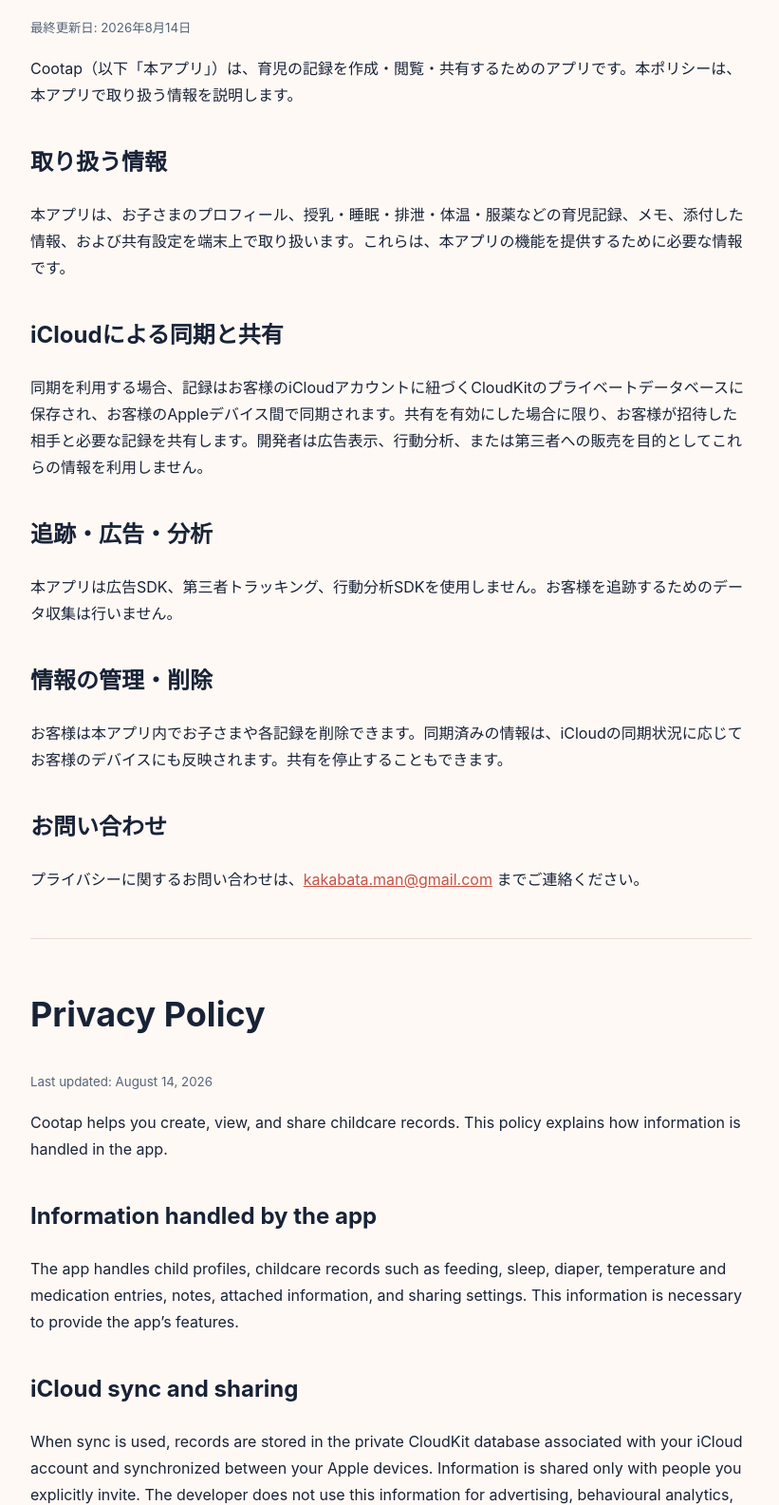
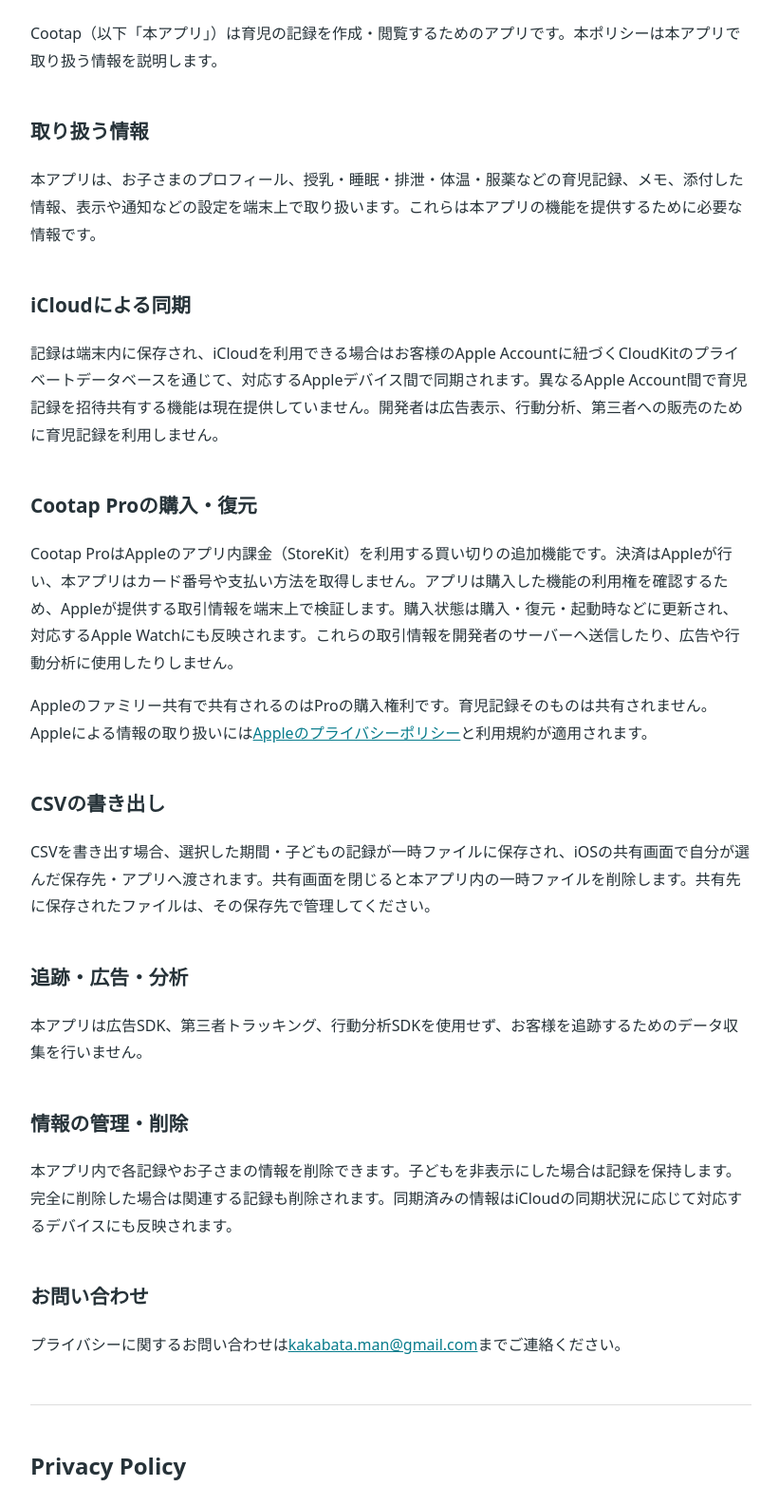
Before and after one commit to YuukiKawabata/cootap-pages, a plain HTML site: page privacy.html in a window 1280 px wide. Shown: the part 181-1766 px from the top of the page at 95% size, without its empty margins (228-1049 px from the left). Drawn offline with Linux system fonts and the light colour scheme.

Commit message:
Update Cootap privacy policy for Pro purchases and CSV export

```diff
--- a/privacy.html
+++ b/privacy.html
@@ -2,39 +2,51 @@
 <html lang="ja">
 <head>
   <meta charset="utf-8">
-    <meta name="viewport" content="width=device-width, initial-scale=1">
-    <title>Cootap プライバシーポリシー</title>
-    <style>body{max-width:760px;margin:auto;padding:40px 24px;color:#182337;background:#fff9f5;font:16px/1.75 -apple-system,BlinkMacSystemFont,"Hiragino Sans","Yu Gothic",sans-serif}a{color:#c55446}h1{font-size:36px}h2{margin-top:36px}small,footer{color:#56657a}hr{border:0;border-top:1px solid #eadbd4;margin:48px 0}</style>
+  <meta name="viewport" content="width=device-width,initial-scale=1">
+  <title>Cootap プライバシーポリシー / Privacy Policy</title>
+  <style>body{max-width:760px;margin:0 auto;padding:28px;font-family:system-ui,sans-serif;line-height:1.8;color:#263238}h1{line-height:1.3}h2{margin-top:2em;font-size:1.3em}a{color:#087c8c}hr{border:0;border-top:1px solid #ddd;margin:3em 0}footer{color:#667;text-align:center;margin-top:3em}</style>
 </head>
 <body>
   <p><a href="index.html">← Cootap</a></p>
   <h1>プライバシーポリシー</h1>
-    <p><small>最終更新日: 2026年8月14日</small></p>
-    <p>Cootap（以下「本アプリ」）は、育児の記録を作成・閲覧・共有するためのアプリです。本ポリシーは、本アプリで取り扱う情報を説明します。</p>
+  <p>最終更新日: 2026年10月2日</p>
+  <p>Cootap（以下「本アプリ」）は育児の記録を作成・閲覧するためのアプリです。本ポリシーは本アプリで取り扱う情報を説明します。</p>
   <h2>取り扱う情報</h2>
-    <p>本アプリは、お子さまのプロフィール、授乳・睡眠・排泄・体温・服薬などの育児記録、メモ、添付した情報、および共有設定を端末上で取り扱います。これらは、本アプリの機能を提供するために必要な情報です。</p>
-    <h2>iCloudによる同期と共有</h2>
-    <p>同期を利用する場合、記録はお客様のiCloudアカウントに紐づくCloudKitのプライベートデータベースに保存され、お客様のAppleデバイス間で同期されます。共有を有効にした場合に限り、お客様が招待した相手と必要な記録を共有します。開発者は広告表示、行動分析、または第三者への販売を目的としてこれらの情報を利用しません。</p>
+  <p>本アプリは、お子さまのプロフィール、授乳・睡眠・排泄・体温・服薬などの育児記録、メモ、添付した情報、表示や通知などの設定を端末上で取り扱います。これらは本アプリの機能を提供するために必要な情報です。</p>
+  <h2>iCloudによる同期</h2>
+  <p>記録は端末内に保存され、iCloudを利用できる場合はお客様のApple Accountに紐づくCloudKitのプライベートデータベースを通じて、対応するAppleデバイス間で同期されます。異なるApple Account間で育児記録を招待共有する機能は現在提供していません。開発者は広告表示、行動分析、第三者への販売のために育児記録を利用しません。</p>
+  <h2>Cootap Proの購入・復元</h2>
+  <p>Cootap ProはAppleのアプリ内課金（StoreKit）を利用する買い切りの追加機能です。決済はAppleが行い、本アプリはカード番号や支払い方法を取得しません。アプリは購入した機能の利用権を確認するため、Appleが提供する取引情報を端末上で検証します。購入状態は購入・復元・起動時などに更新され、対応するApple Watchにも反映されます。これらの取引情報を開発者のサーバーへ送信したり、広告や行動分析に使用したりしません。</p>
+  <p>Appleのファミリー共有で共有されるのはProの購入権利です。育児記録そのものは共有されません。Appleによる情報の取り扱いには<a href="https://www.apple.com/legal/privacy/">Appleのプライバシーポリシー</a>と利用規約が適用されます。</p>
+  <h2>CSVの書き出し</h2>
+  <p>CSVを書き出す場合、選択した期間・子どもの記録が一時ファイルに保存され、iOSの共有画面で自分が選んだ保存先・アプリへ渡されます。共有画面を閉じると本アプリ内の一時ファイルを削除します。共有先に保存されたファイルは、その保存先で管理してください。</p>
   <h2>追跡・広告・分析</h2>
-    <p>本アプリは広告SDK、第三者トラッキング、行動分析SDKを使用しません。お客様を追跡するためのデータ収集は行いません。</p>
+  <p>本アプリは広告SDK、第三者トラッキング、行動分析SDKを使用せず、お客様を追跡するためのデータ収集を行いません。</p>
   <h2>情報の管理・削除</h2>
-    <p>お客様は本アプリ内でお子さまや各記録を削除できます。同期済みの情報は、iCloudの同期状況に応じてお客様のデバイスにも反映されます。共有を停止することもできます。</p>
+  <p>本アプリ内で各記録やお子さまの情報を削除できます。子どもを非表示にした場合は記録を保持します。完全に削除した場合は関連する記録も削除されます。同期済みの情報はiCloudの同期状況に応じて対応するデバイスにも反映されます。</p>
   <h2>お問い合わせ</h2>
-    <p>プライバシーに関するお問い合わせは、<a href="mailto:kakabata.man@gmail.com?subject=Cootap%20Privacy">kakabata.man@gmail.com</a> までご連絡ください。</p>
+  <p>プライバシーに関するお問い合わせは<a href="mailto:kakabata.man@gmail.com?subject=Cootap%20Privacy">kakabata.man@gmail.com</a>までご連絡ください。</p>
   <hr>
+  <section lang="en">
     <h1>Privacy Policy</h1>
-    <p><small>Last updated: August 14, 2026</small></p>
-    <p>Cootap helps you create, view, and share childcare records. This policy explains how information is handled in the app.</p>
+    <p>Last updated: October 2, 2026</p>
+    <p>Cootap helps you create and view childcare records. This policy explains how the app handles information.</p>
     <h2>Information handled by the app</h2>
-    <p>The app handles child profiles, childcare records such as feeding, sleep, diaper, temperature and medication entries, notes, attached information, and sharing settings. This information is necessary to provide the app’s features.</p>
-    <h2>iCloud sync and sharing</h2>
-    <p>When sync is used, records are stored in the private CloudKit database associated with your iCloud account and synchronized between your Apple devices. Information is shared only with people you explicitly invite. The developer does not use this information for advertising, behavioural analytics, or sale to third parties.</p>
+    <p>The app handles child profiles, care records such as feeding, sleep, diaper, temperature and medication entries, notes, attached information, and display/notification preferences on your device. This information is needed to provide the app’s features.</p>
+    <h2>iCloud synchronization</h2>
+    <p>Records are stored on your device. When iCloud is available, the app synchronizes records between supported Apple devices through the private CloudKit database associated with your Apple Account. Invitations to share childcare records between different Apple Accounts are not currently offered. The developer does not use care records for advertising, behavioral analytics, or sale to third parties.</p>
+    <h2>Cootap Pro purchases and restoration</h2>
+    <p>Cootap Pro is a one-time optional purchase through Apple’s In-App Purchase system (StoreKit). Apple processes payments; Cootap does not receive card numbers or payment methods. The app verifies transaction information provided by Apple on the device to determine access to purchased features. Purchase status is refreshed after purchase, restoration, launch, and other updates, and is sent to a supported paired Apple Watch. The app does not send transaction information to the developer’s servers or use it for advertising or behavioral analytics.</p>
+    <p>Apple’s Family Sharing shares access to the Pro purchase. It does not share childcare records. Apple’s handling of information is governed by <a href="https://www.apple.com/legal/privacy/">Apple’s Privacy Policy</a> and applicable terms.</p>
+    <h2>CSV export</h2>
+    <p>When you export CSV, records for the selected dates and child are written to a temporary file and passed to the destination you select in the iOS share sheet. Cootap removes its temporary file when the share sheet closes. Copies saved to other destinations must be managed at those destinations.</p>
     <h2>No tracking, ads, or analytics</h2>
-    <p>Cootap does not use advertising SDKs, third-party tracking, or behavioural analytics SDKs, and does not collect data to track you.</p>
+    <p>Cootap does not use advertising SDKs, third-party tracking, or behavioral analytics SDKs, and does not collect data to track you.</p>
     <h2>Your choices</h2>
-    <p>You can delete children and individual records in the app and can stop sharing at any time. Synced data is reflected on your devices according to iCloud synchronization.</p>
+    <p>You can delete individual records or child profiles in the app. Hiding a child keeps their records. Permanently deleting a child also deletes their associated records. Synced changes appear on your supported devices according to iCloud synchronization.</p>
     <h2>Contact</h2>
     <p>For privacy questions, email <a href="mailto:kakabata.man@gmail.com?subject=Cootap%20Privacy">kakabata.man@gmail.com</a>.</p>
+  </section>
   <footer>© 2026 Cootap</footer>
 </body>
 </html>
```
Lines whose indentation alone changed are shown as unchanged.
